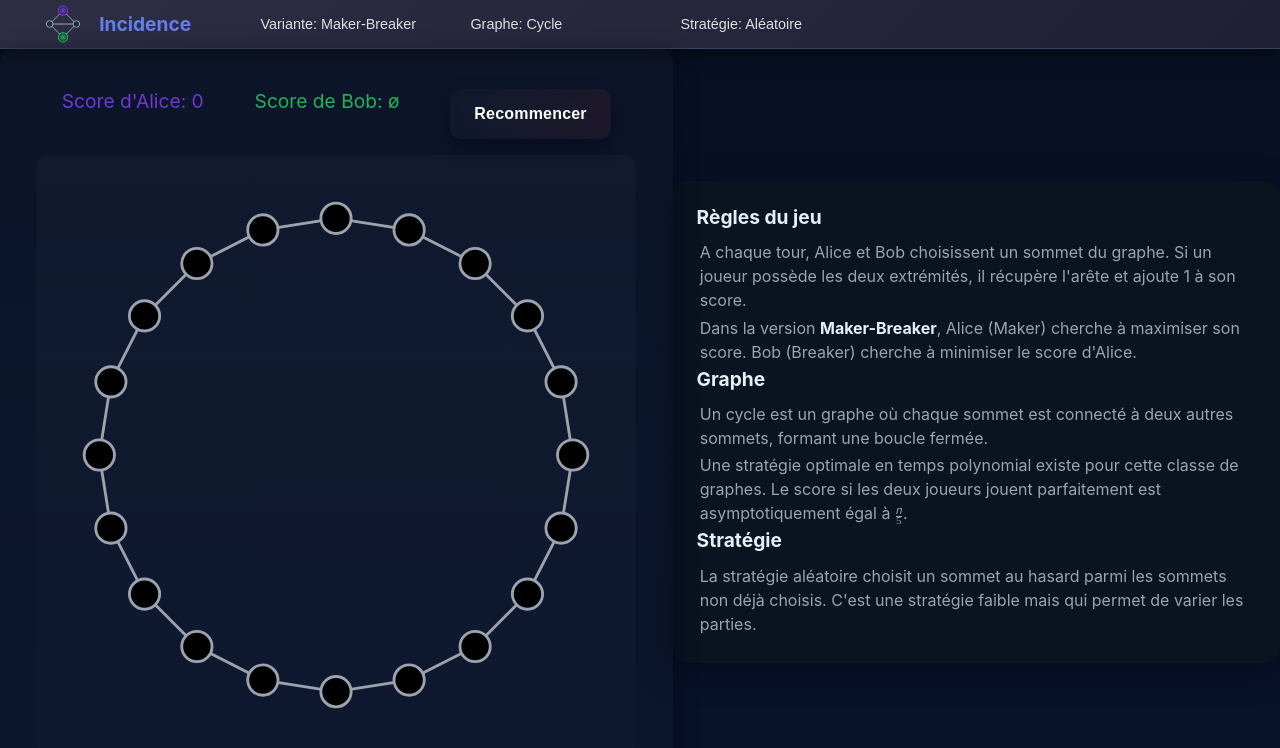
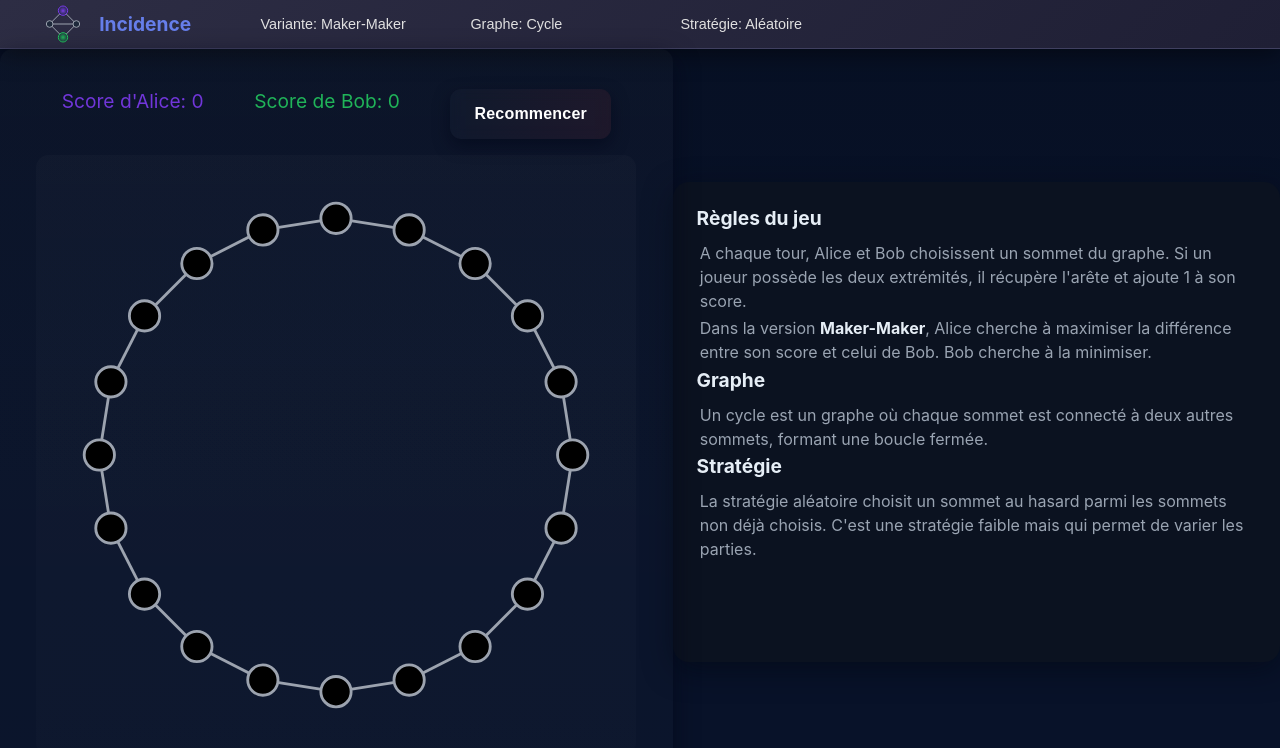
Before and after one commit to gbagan/incidence, a Svelte app: page / in a window 1280 px wide. Shown: the top 748 px of the page. Built offline with nearby package versions, Linux system fonts and the light colour scheme.

Commit message:
mode breaker

```diff
--- a/src/App.svelte
+++ b/src/App.svelte
@@ -9,7 +9,7 @@
   import Peg from "./components/Peg.svelte";
 
   let graph = $state<Graph>("cycle");
-  let variant = $state<Variant>("makerbreaker");
+  let variant = $state<Variant>("makermaker");
   let strategy = $state<Strategy>("random");
 
   //let turn: 1 | 2 = $state(1);
@@ -97,8 +97,8 @@
 
   let position = $derived(repeat(nodeCount, 0));
 
-  let restart = () => {
-    if (strategy === "pairing" && graph !== "path" && graph !== "cycle"
+  let restart = async () => {
+    if (strategy === "pairing" && (variant === "breaker" || graph !== "path" && graph !== "cycle")
       || strategy === "degree" && graph === "hypergraph"
     ) {
       strategy = "random";
@@ -106,7 +106,18 @@
 
     position = repeat(nodeCount, 0);
     //turn = 1;
-    showStrat = false;
+    if (variant !== "breaker") {
+      showStrat = false;
+    } else {
+      showStrat = true;
+      await delay(1000);
+      showStrat = false;
+      let move = computerMove(null);
+      if (move !== null) {
+        position = position.with(move, 1);
+      }
+    }
+
   }
 
 
@@ -168,7 +179,7 @@
     )
   });
 
-  const computerMove = (prevMove: number): number | null => {
+  const computerMove = (prevMove: number | null): number | null => {
     const n = position.length;
     switch (strategy) {
       case "random":
@@ -203,17 +214,19 @@
   }
 
   const play = async (i: number) => {
+    let turn = variant === "breaker" ? 2 : 1;
+    let oppositeTurn = turn === 1 ? 2 : 1;
+
     if (position[i] !== 0 || showStrat) {
       return;
     }
-    position = position.with(i, 1);
-    //turn = turn === 1 ? 2 : 1;
+    position = position.with(i, turn);
     showStrat = true;
     await delay(1000);
     showStrat = false;
     let move = computerMove(i);
     if (move !== null) {
-      position = position.with(move, 2);
+      position = position.with(move, oppositeTurn);
     }
   }
 </script>
@@ -352,7 +365,7 @@
       <div class="board-wrap">
         <div class="scores">
           <span class="score1">Score d'Alice: {score1}</span>
-          <span class="score2">Score de Bob: {variant === "makerbreaker" ? "ø" : score2}</span>
+          <span class="score2">Score de Bob: {variant !== "makermaker" ? "ø" : score2}</span>
           <Button onclick={restart}>Recommencer</Button>
         </div>
         {@render board()}
--- a/src/components/Button.svelte
+++ b/src/components/Button.svelte
@@ -12,8 +12,6 @@
 <button class={idx % 3 === 0 ? "btn1" : idx % 3 === 1 ? "btn2" : "btn3"}
   disabled={disabled}
   onclick={onclick}
-  onpointerenter={onpointerenter}
-  onpointerleave={onpointerleave}
 >
   {@render children()}
 </button>
--- a/src/components/Info.svelte
+++ b/src/components/Info.svelte
@@ -24,7 +24,7 @@
       Dans la version <strong>Maker-Maker</strong>, Alice cherche à maximiser la différence entre son score et celui de Bob.
       Bob cherche à la minimiser.
     </p>
-  {:else if variant === "makerbreaker"}
+  {:else}
     <p>
       Dans la version <strong>Maker-Breaker</strong>, Alice (Maker) cherche à maximiser son score.
       Bob (Breaker) cherche à minimiser le score d'Alice.
@@ -109,9 +109,10 @@
     background: var(--card);
     border-radius: 1rem;
     padding: 1.5rem;
-    box-shadow: 0 8px 30px rgba(3,8,20,0.6);
+    box-shadow: 0 0.5rem 1.8rem rgba(3,8,20,0.6);
     width: 48vw;
     min-height: 30rem;
+    overflow: auto;
 
     & h3 {
       margin: 0 0 0.7rem 0;
--- a/src/components/Menubar.svelte
+++ b/src/components/Menubar.svelte
@@ -15,8 +15,12 @@
   let { variant, graph, strategy, setVariant, setGraph, setStrategy }: Props = $props();
 
   let show = $state(false);
+  let active: number | null = $state(null);
 
-  const variantText = (variant: Variant) => variant === "makermaker" ? "Maker-Maker" : variant ? "Maker-Breaker" : "";
+  const variantText = (variant: Variant) =>
+    variant === "makermaker" ? "Maker-Maker"
+    : variant === "maker" ? "Maker"
+    : "Breaker";
   const strategyText = (strategy: Strategy) =>
     strategy === "random" ? "Aléatoire"
     : strategy === "erdos" ? "Erdős-Selfridge"
@@ -31,7 +35,7 @@
     : graph === "triangle" ? "Triangulaire"
     : "Hypergraphe";
 
-  const variants:  Variant[] = ["makermaker", "makerbreaker"];
+  const variants:  Variant[] = ["makermaker", "maker", "breaker"];
   const graphs: Graph[] = ["path", "cycle", "grid", "triangle", "hypergraph"];
 
   const strategies: [Strategy, boolean][]  = $derived(
@@ -42,11 +46,9 @@
     ] : [
       ["random", false],
       ["erdos", false],
-      ["pairing", graph !== "path" && graph !== "cycle"],
+      ["pairing", variant === "breaker" || graph !== "path" && graph !== "cycle"],
     ]
   );
-
-  let active: number | null = $state(null);
 </script>
 
 <div class="menubar">
@@ -57,7 +59,7 @@
     </div>
     <div
       class={[ "dropdown-container", {show}]}
-      {@attach clickOutside(() => active = null)}
+      {@attach clickOutside(() => { active = null; show = false})}
     >
       <div class="dropdown">
       <button
@@ -70,7 +72,7 @@
         {#each variants as v}
         <!-- svelte-ignore a11y_click_events_have_key_events -->
         <!-- svelte-ignore a11y_no_static_element_interactions -->
-        <div class="item" onclick={() => {active = null; setVariant(v)}}>
+        <div class="item" onclick={() => {active = null; show = false; setVariant(v)}}>
           {variantText(v)}
         </div>
         {/each}
@@ -87,7 +89,7 @@
           {#each graphs as g}
             <!-- svelte-ignore a11y_click_events_have_key_events -->
             <!-- svelte-ignore a11y_no_static_element_interactions -->
-            <div class="item" onclick={() => {active = null; setGraph(g)}}>
+            <div class="item" onclick={() => {active = null; show = false; setGraph(g)}}>
               {graphText(g)}
             </div>
           {/each}
@@ -104,7 +106,7 @@
           {#each strategies as [st, disabled]}
             <!-- svelte-ignore a11y_click_events_have_key_events -->
             <!-- svelte-ignore a11y_no_static_element_interactions -->
-            <div class={["item", {disabled}]} onclick={() => {active = null; setStrategy(st)}}>
+            <div class={["item", {disabled}]} onclick={() => {active = null; show = false; setStrategy(st)}}>
               {strategyText(st)}
             </div>
           {/each}
@@ -236,7 +238,7 @@
     display: none;
   }
 
-  @media (max-width: 768px) {
+  @media (orientation: portrait) {
     .dropdown-container {
       display: none;
       flex-direction: column;
@@ -262,6 +264,7 @@
       border: none;
       color: #fff;
       font-size: 1.8rem;
+      padding: 0.2rem;
       cursor: pointer;
       min-width: 3rem;
     }
--- a/src/types.d.ts
+++ /dev/null
@@ -1,5 +0,0 @@
-declare namespace svelteHTML {
-  interface HTMLAttributes<T> {
-    onclick_outside?: () => void;
-  }
-}
--- a/src/types.ts
+++ b/src/types.ts
@@ -1,4 +1,4 @@
-export type Variant = "makermaker" | "makerbreaker";
+export type Variant = "makermaker" | "maker" | "breaker";
 export type Graph = "path" | "cycle" | "grid" | "triangle" | "hypergraph";
 export type Strategy = "random" | "pairing" | "erdos" | "degree";
 export type Edge = [number, number];
```
